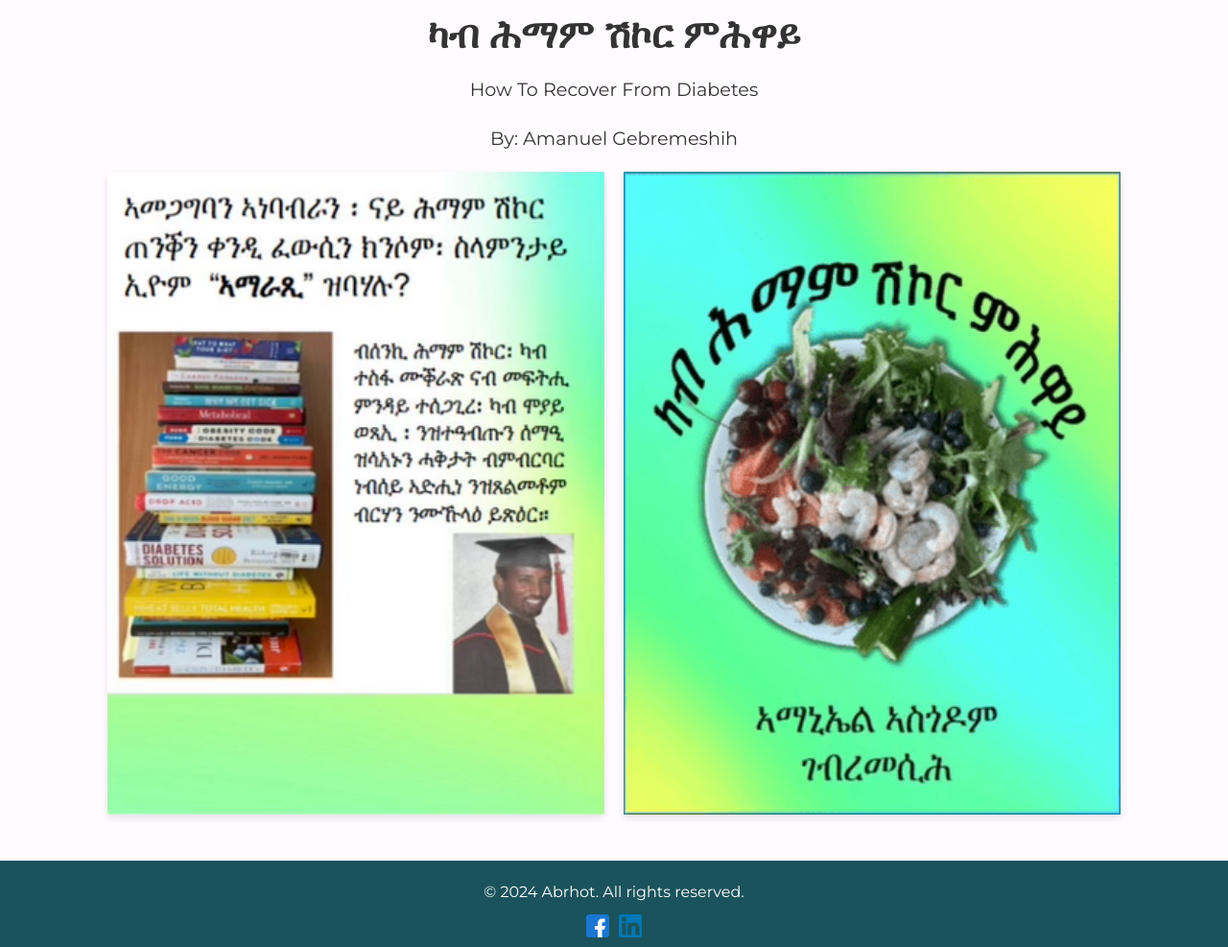
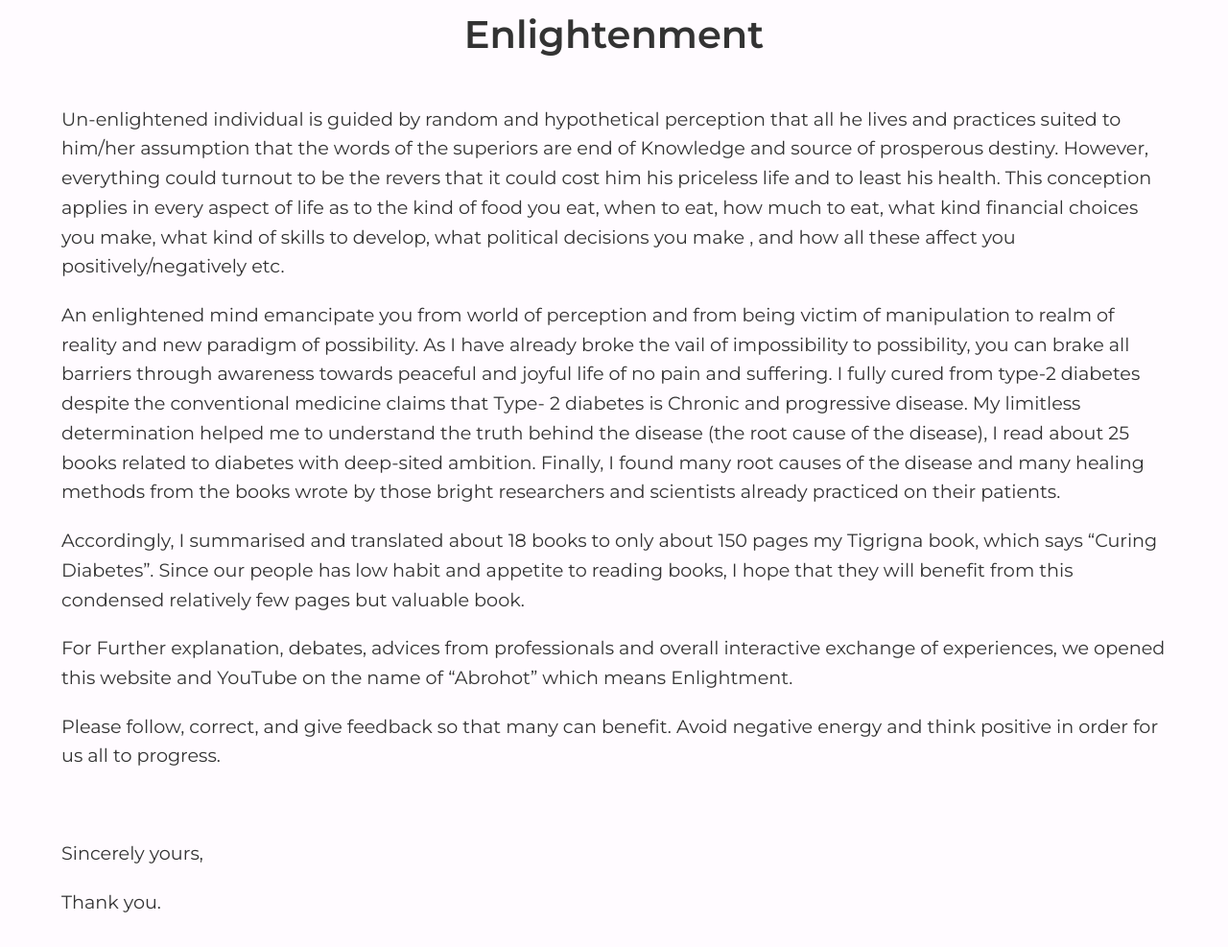
Before and after one commit to ag-abrhot/AG-Abrhot, a plain HTML site: page index.html in a window 1280 px wide. Shown: the part 236-1223 px from the top of the page at 96% size. Drawn offline with Linux system fonts and the light colour scheme.

Commit message:
updated text

```diff
--- a/index.html
+++ b/index.html
@@ -33,20 +33,68 @@
   <!-- Introduction Section -->
 <section class="intro">
     <div class="container">
-      <h1>ካብ ሕማም ሽኮር ምሕዋይ</h1>
-      <p>How To Recover From Diabetes</p>
-      <p>By: Amanuel Gebremeshih</p>
-
-      <div class="row">
-        <div class="column">
-          <img src="images/book.png" alt="Book Cover" class="responsive-image">
-        </div>
-        <div class="column">
-          <img src="images/cover.png" alt="Book Cover" class="responsive-image">
-        </div>
-      </div>
+      <h1>Enlightenment</h1>
+      <p> <br>
+        Un-enlightened individual is guided by random and
+        hypothetical perception that all he lives and
+        practices suited to him/her assumption that the
+        words of the superiors are end of Knowledge and
+        source of prosperous destiny. However, everything
+        could turnout to be the revers that it could cost him
+        his priceless life and to least his health. This
+        conception applies in every aspect of life as to the
+        kind of food you eat, when to eat, how much to eat,
+        what kind financial choices you make, what kind of
+        skills to develop, what political decisions you make ,
+        and how all these affect you positively/negatively
+        etc.
+      </p>
+      <p>
+        An enlightened mind emancipate you from world of
+        perception and from being victim of manipulation to
+        realm of reality and new paradigm of possibility.
+        As I have already broke the vail of impossibility to
+        possibility, you can brake all barriers through
+        awareness towards peaceful and joyful life of no pain
+        and suffering. I fully cured from type-2 diabetes
+        despite the conventional medicine claims that Type-
+        2 diabetes is Chronic and progressive disease. My
+        limitless determination helped me to understand the
+        truth behind the disease (the root cause of the
+        disease), I read about 25 books related to diabetes
+        with deep-sited ambition. Finally, I found many root
+        causes of the disease and many healing methods
+        from the books wrote by those bright researchers
+        and scientists already practiced on their patients.
+      </p>
+      <p>
+        Accordingly, I summarised and translated about 18
+        books to only about 150 pages my Tigrigna book,
+        which says “Curing Diabetes”. Since our people has
+        low habit and appetite to reading books, I hope that
+        they will benefit from this condensed relatively few
+        pages but valuable book.
+      </p>
+      <p>
+        For Further explanation, debates, advices from
+        professionals and overall interactive exchange of
+        experiences, we opened this website and YouTube
+        on the name of “Abrohot” which means Enlightment.
+      </p>
+      <p>
+        Please follow, correct, and give feedback so that many
+        can benefit. Avoid negative energy and think
+        positive in order for us all to progress.
+      </p>
+      <br><br>
+      <p>
+        Sincerely yours,
+      </p>
+      <p>
+        Thank you.
+      </p>
     </div>
-  </section>
+</section>
 
 
   <!-- Footer -->
--- a/styles.css
+++ b/styles.css
@@ -86,19 +86,9 @@ body {
   .intro p {
     font-size: 1.2rem;
     margin-bottom: 20px;
+    text-align: left;
   }
 
-  .row {
-    display: flex;
-    flex-wrap: wrap;
-    justify-content: center;
-    gap: 20px; /* Space between columns */
-  }
-
-  .column {
-    flex: 1 1 45%; /* Make each column take up 45% of the row */
-    max-width: 45%;
-  }
 
   .responsive-image {
     width: 100%;
```
Also changed, not shown: contact.html (+5 -3 lines).
